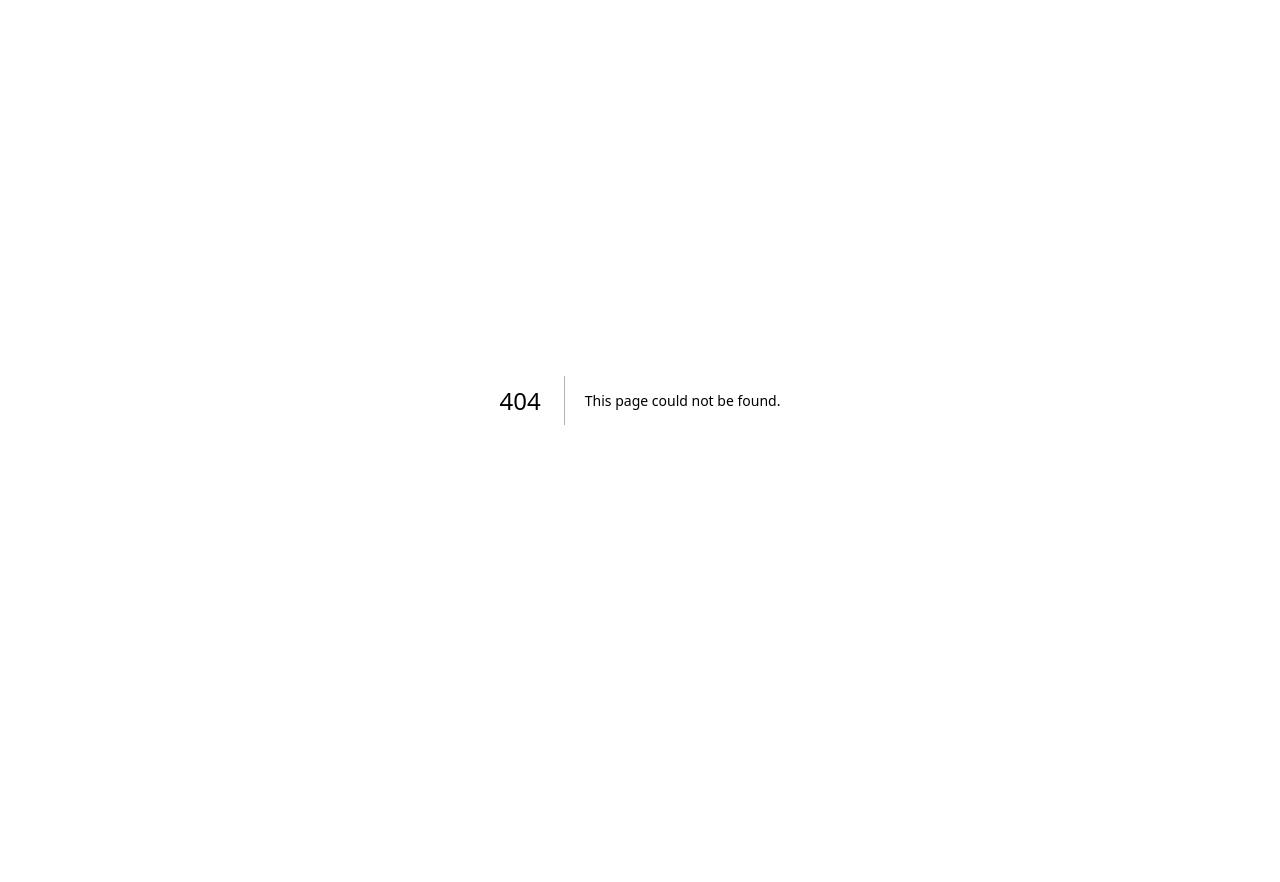
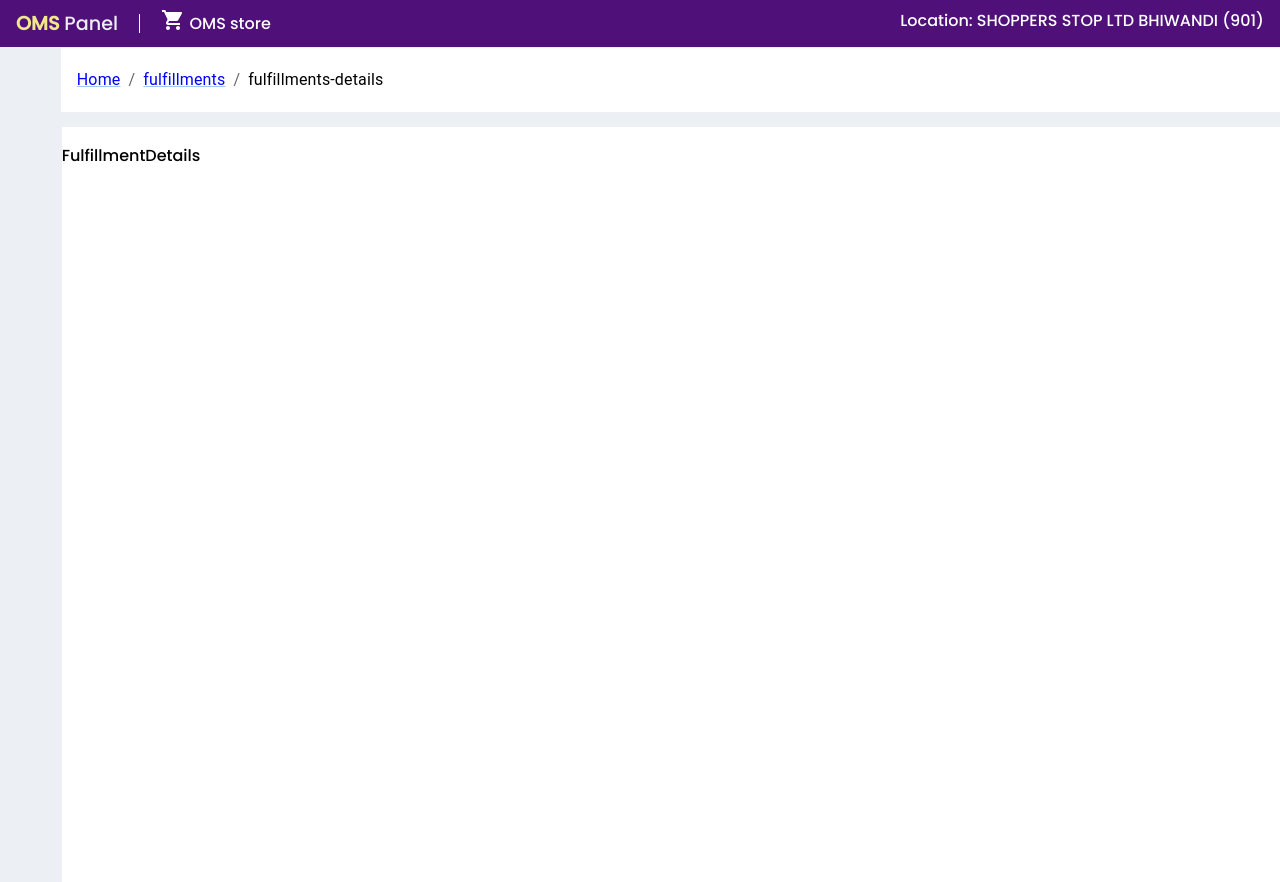
Before and after one commit to sshemantj/oms-panel, a Next.js app: page /fulfillments/fulfillments-details in a window 1280 px wide. Before the commit this address had no page. Before the commit the page ends 800 px from the top, so only its background shows below. Built offline with nearby package versions, Linux system fonts and the light colour scheme.

Commit message:
fulfillments subroute added

```diff
--- a/src/constants/allRoutes.ts
+++ b/src/constants/allRoutes.ts
@@ -12,6 +12,7 @@ export enum IAllRoutes {
   FULFILLMENTS = "/fulfillments",
 }
 
+//Store sub routes
 export enum IListRoutes {
   AWAITING_PICK = "/awaiting-pick",
   WAVES_IN_PROGRESS = "/in-progress",
@@ -26,3 +27,12 @@ export enum IStoreListRoutes {
   // CARRIER_BOOKING = IAllRoutes.STORE + IListRoutes.CARRIER_BOOKING,
   CARRIER_BOOKING = IListRoutes.CARRIER_BOOKING,
 }
+
+//Fulfillments sub routes
+export enum IFulfillmentsRoutes {
+  FULFILLMENTS_DETAILS = "/fulfillments-details",
+}
+export enum IStoreListRoutes {
+  FULFILLMENTS_DETAILS = IAllRoutes.STORE +
+    IFulfillmentsRoutes.FULFILLMENTS_DETAILS,
+}
--- /dev/null
+++ b/src/modules/fulfillmentsModule/fulfillmentsSubRoutes/fulfillmentDetails/index.tsx
@@ -0,0 +1,7 @@
+import React from "react";
+
+const FulfillmentDetails = () => {
+  return <div>FulfillmentDetails</div>;
+};
+
+export default FulfillmentDetails;
--- /dev/null
+++ b/src/modules/fulfillmentsModule/fulfillmentsSubRoutes/index.tsx
@@ -0,0 +1,20 @@
+import React from "react";
+import { useRouter } from "next/router";
+import { Box } from "@mui/material";
+import { IFulfillmentsRoutes } from "@/constants/allRoutes";
+import FulfillmentDetails from "./fulfillmentDetails";
+
+const FulfillmentSubRoutesModule = () => {
+  const router = useRouter();
+  const subRoute = "/" + router.query.fulfillmentId;
+
+  return (
+    <Box width={"100%"} mt={2}>
+      {subRoute === IFulfillmentsRoutes.FULFILLMENTS_DETAILS ? (
+        <FulfillmentDetails />
+      ) : null}
+    </Box>
+  );
+};
+
+export default FulfillmentSubRoutesModule;
--- /dev/null
+++ b/src/pages/fulfillments/[fulfillmentId]/index.tsx
@@ -0,0 +1,19 @@
+import React from "react";
+import MainLayout from "@/layout/MainLayout";
+import { NextPage } from "next";
+import Head from "next/head";
+import FulfillmentSubRoutesModule from "@/modules/fulfillmentsModule/fulfillmentsSubRoutes";
+
+const FulfillmentsIds: NextPage = () => {
+  return (
+    <>
+      <Head>
+        <title>OMS Panel</title>
+      </Head>
+      <MainLayout mainStyle={{ padding: 0 }}>
+        <FulfillmentSubRoutesModule />
+      </MainLayout>
+    </>
+  );
+};
+export default FulfillmentsIds;
```
